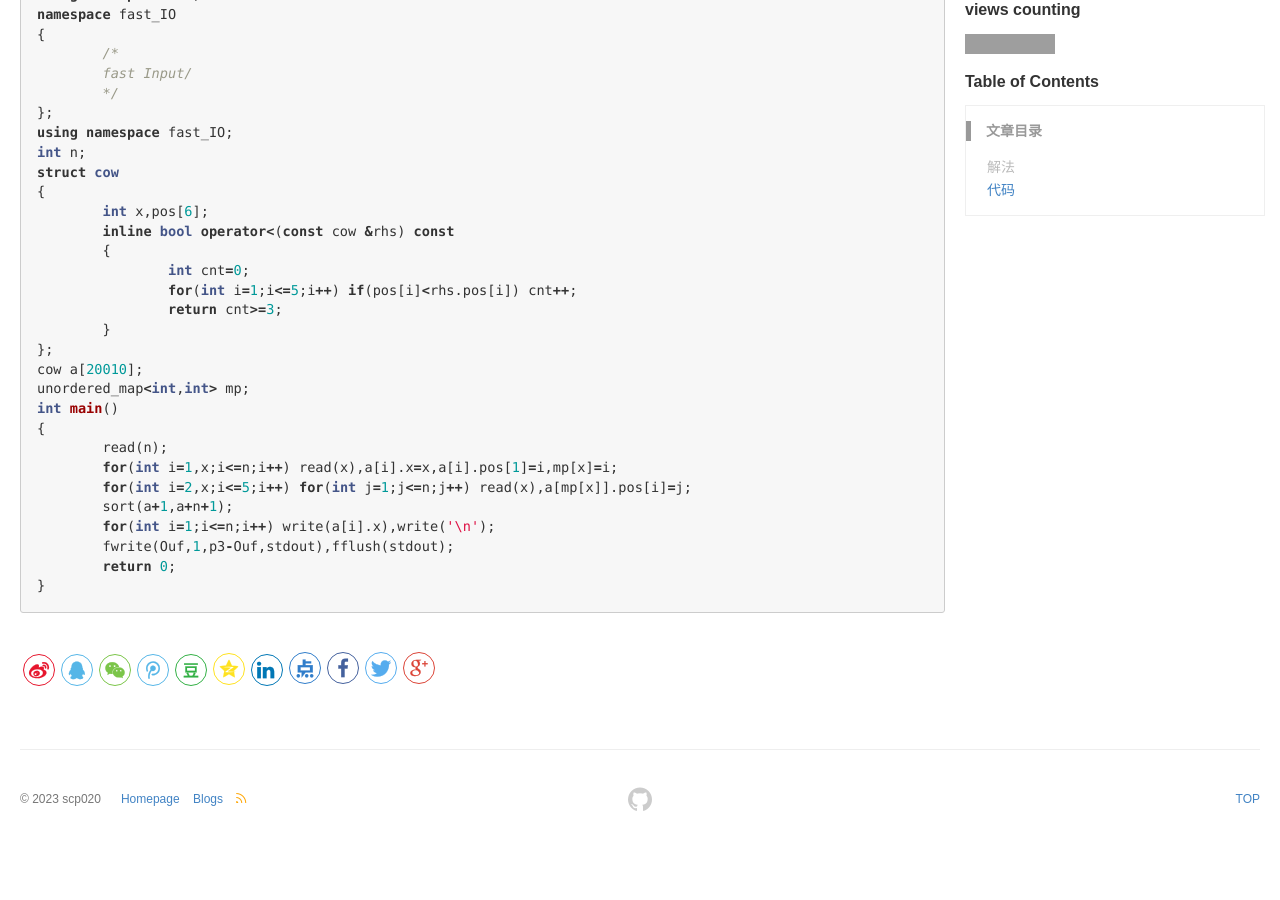
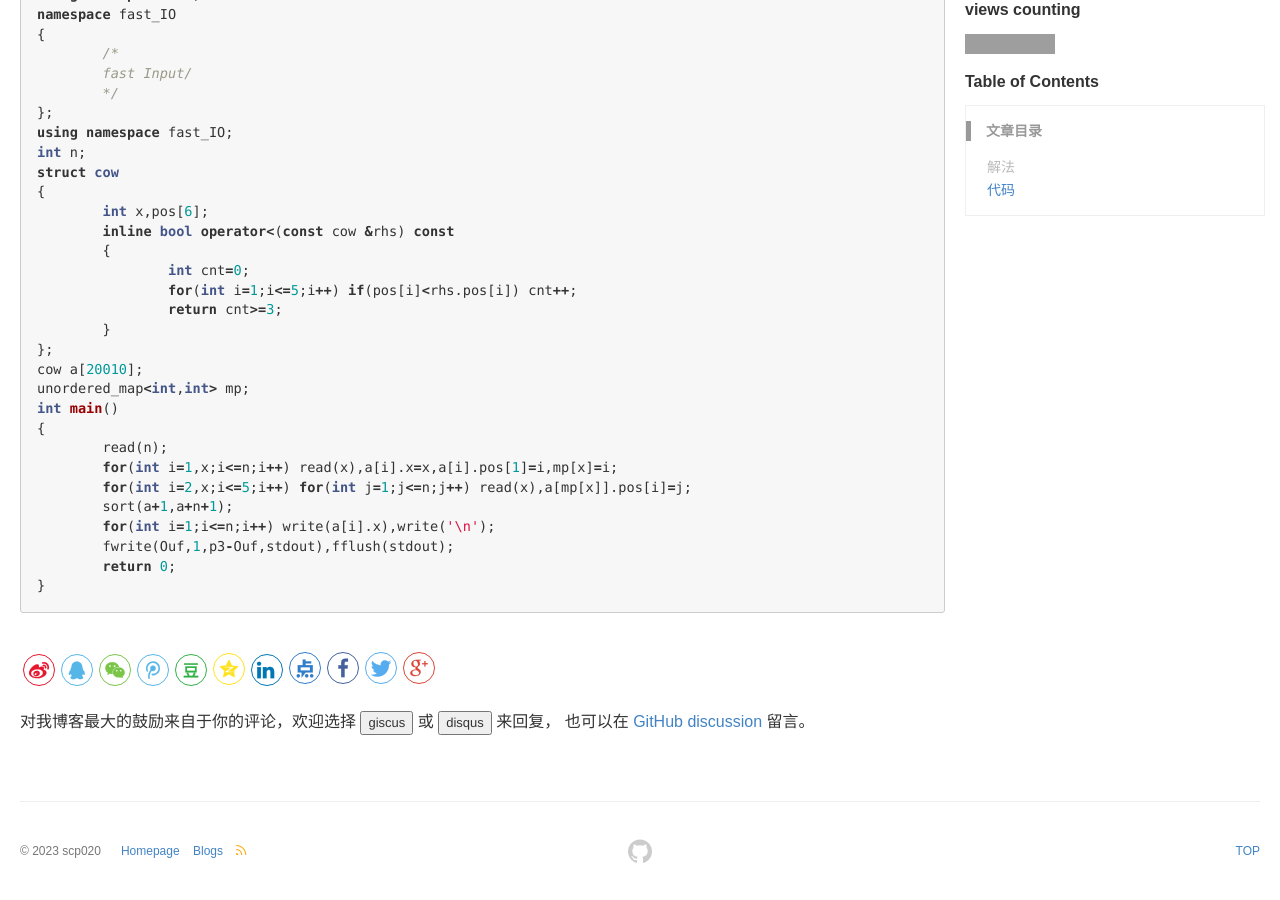
Before and after one commit to scp020/scp020.github.io, a Jekyll site: the page built from _posts/blog/2023-10-2-solution-p3034.md, in a window 1280 px wide and 900 px high, scrolled down 622 px. Built offline with Jekyll 4.4.1, drawn with Linux system fonts in a browser that asks for light colours; formulas are drawn with MathJax 3; comment, search, counter and statistics services are not loaded; before the commit the page ends 1470 px from its top, so only the background shows below that; some of the changed lines change nothing that is shown; grey boxes are pictures that could not be loaded.

Commit message:
Update comments.html

```diff
--- a/_includes/comments.html
+++ b/_includes/comments.html
@@ -1,107 +1,42 @@
-{% if page.comments != false %}
+<div class="commentation" onload="onSelectGiscus()">
+	<div>对我博客最大的鼓励来自于你的评论，欢迎选择
+		<button id="giscus-btn" onclick="onSelectGiscus()" class="active">giscus</button>
+		或
+		<button id="disqus-btn" onclick="onSelectDisqus()">disqus</button>
+		来回复，
+		也可以在 <a href="https://githubfast.com/{{ site.giscus.repo }}/discussions/{{ page.gh_discussion }}" target="_blank">GitHub discussion</a> 留言。
+	</div>
 
-  {% if site.comments_provider != 'disqus' and site.lazy_load_disqus and site.disqus and site.disqus.username %}
-    <a href="#" class="show_disqus_comment" onclick="return false;">Show Disqus Comments</a>
-    <div id="disqus_thread"></div>
-    <script>
-    var disqus_config = function () {
-        this.page.url = '{{ site.url }}{{ page.url }}';
-        this.page.identifier = '{{ page.url }}';
-        this.page.title = '{{ page.title }}';
-    };
-    var disqus_loaded = false;
-    $(function() {
-        $('.show_disqus_comment').on('click', function() { // DON'T EDIT BELOW THIS LINE
-            $(this).html('加载中...');
-            var that = this;
-            if (!disqus_loaded) {
-                var d = document, s = d.createElement('script');
+	<br />
 
-                s.type = 'text/javascript';
-                s.async = true;
-                var shortname = '{{ site.disqus.username }}';
+	<div id="giscus-tab" style="display:block">
+		{% include giscus_comments.html %}
+	</div>
+	<div id="disqus-tab" style="display:none">
+		{% include disqus_comments.html %}
+	</div>
+</div>
 
-                s.src = '//' + shortname + '.disqus.com/embed.js';
-
-                s.setAttribute('data-timestamp', +new Date());
-                (d.head || d.body).appendChild(s);
-
-                disqus_loaded = true;
-            }
-            $(that).remove();
-        })
-    })
-    </script>
-    <noscript>Please enable JavaScript to view the <a href="https://disqus.com/?ref_noscript" rel="nofollow">comments powered by Disqus.</a></noscript>
-  {% endif %}
-
-  {% case site.comments_provider %}
-    {% when 'disqus' %}
-      {% if site.disqus and site.disqus.username %}
-        {% assign load_disqus = true %}
-        <!-- Disqus Protection, see https://github.com/mzlogin/mzlogin.github.io/issues/2 -->
-        {% if site.disqus.username == 'mzlogin' %}
-          {% assign load_disqus = false %}
-          {% if site.url contains 'mazhuang.org' %}
-            {% assign load_disqus = true %}
-          {% endif %}
-        {% endif %}
-        {% if load_disqus %}
-          <div id="disqus_thread"></div>
-          <script>
-            var disqus_config = function () {
-              this.page.url = '{{ site.url }}{{ page.url }}';
-              this.page.identifier = '{{ page.url }}';
-              this.page.title = '{{ page.title }}';
-            };
-            (function() { // DON'T EDIT BELOW THIS LINE
-              var d = document, s = d.createElement('script');
-
-              s.type = 'text/javascript';
-              s.async = true;
-              var shortname = '{{ site.disqus.username }}';
-
-              s.src = '//' + shortname + '.disqus.com/embed.js';
-
-              s.setAttribute('data-timestamp', +new Date());
-              (d.head || d.body).appendChild(s);
-            })();
-          </script>
-          <noscript>Please enable JavaScript to view the <a href="https://disqus.com/?ref_noscript" rel="nofollow">comments powered by Disqus.</a></noscript>
-        {% endif %}
-      {% endif %}
-    {% when 'gitment' %}
-        <div id="container"></div>
-        <link rel="stylesheet" href="https://imsun.github.io/gitment/style/default.css">
-        <script src="https://imsun.github.io/gitment/dist/gitment.browser.js"></script>
-        <script>
-        var gitment = new Gitment({
-            id: '{{ page.url }}',
-            owner: '{{ site.gitment.owner }}',
-            repo: '{{ site.gitment.repo }}',
-            oauth: {
-                client_id: '{{ site.gitment.oauth.client_id }}',
-                client_secret: '{{ site.gitment.oauth.client_secret }}',
-            },
-        })
-        gitment.render('container')
-        </script>
-    {% when 'gitalk' %}
-        <div id="gitalk-container"></div>
-        <link rel="stylesheet" href="https://unpkg.com/gitalk/dist/gitalk.css">
-        <script src="https://unpkg.com/gitalk/dist/gitalk.min.js"></script>
-        <script>
-        var gitalk = new Gitalk({
-            id: '{{ page.url }}',
-            clientID: '{{ site.gitalk.clientID }}',
-            clientSecret: '{{ site.gitalk.clientSecret }}',
-            repo: '{{ site.gitalk.repo }}',
-            owner: '{{ site.gitalk.owner }}',
-            admin: ['{{ site.gitalk.owner }}'],
-            labels: ['gitment'],
-            perPage: 50,
-        })
-        gitalk.render('gitalk-container')
-        </script>
-  {% endcase %}
-{% endif %}
+<script type="text/javascript">
+	var loadedDisqus = false;
+	var giscusBtn = document.querySelector('#giscus-btn');
+	var disqusBtn = document.querySelector('#disqus-btn')
+	var giscusTab = document.querySelector('#giscus-tab');
+	var disqusTab = document.querySelector('#disqus-tab')
+    function onSelectGiscus() {
+		giscusBtn.classList.add('active');
+		disqusBtn.classList.remove('active');
+		giscusTab.style.display = "block";
+		disqusTab.style.display = "none";
+	}
+	function onSelectDisqus() {
+		if (!loadedDisqus) {
+			loadedDisqus = true;
+			loadDisqus();
+		}
+		giscusBtn.classList.remove('active');
+		disqusBtn.classList.add('active');
+		giscusTab.style.display = "none";
+		disqusTab.style.display = "block";
+	}
+</script>
```
